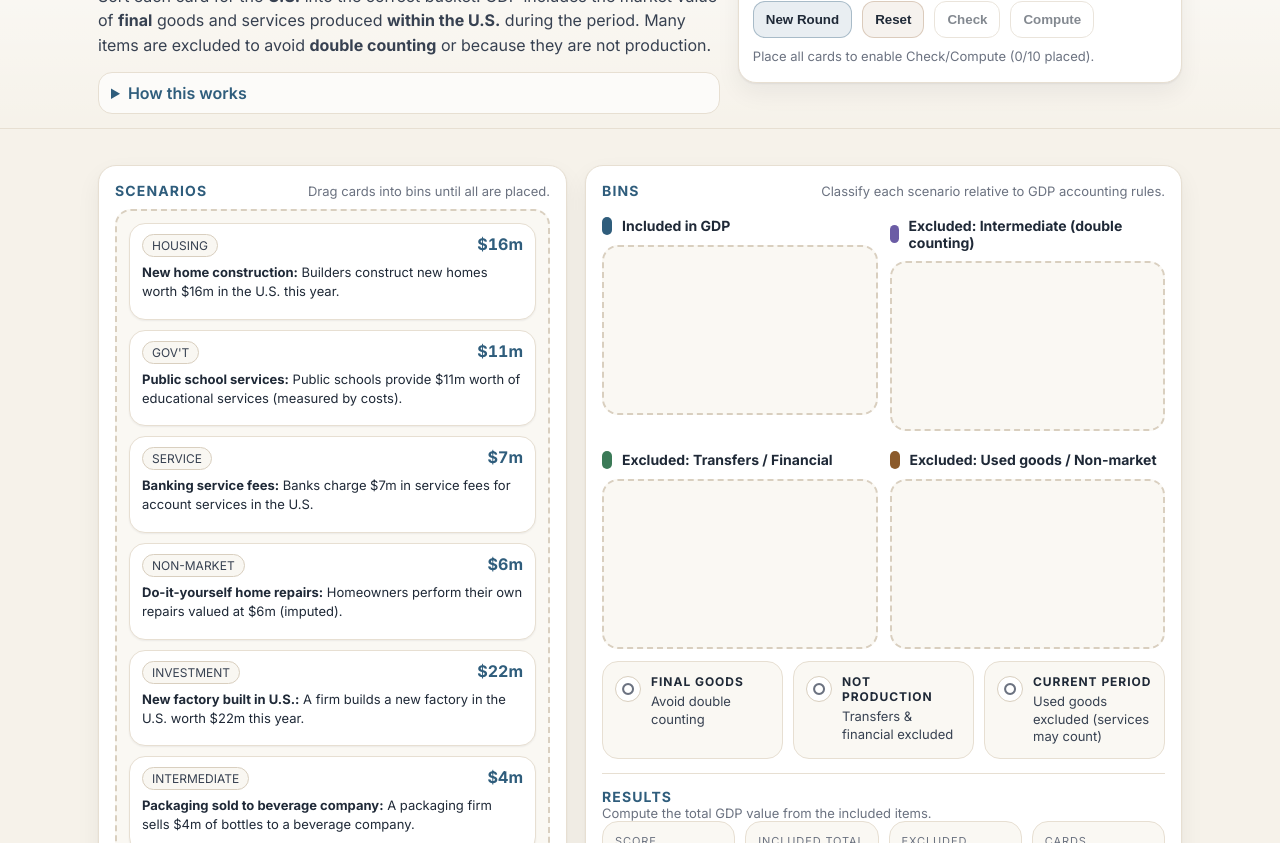
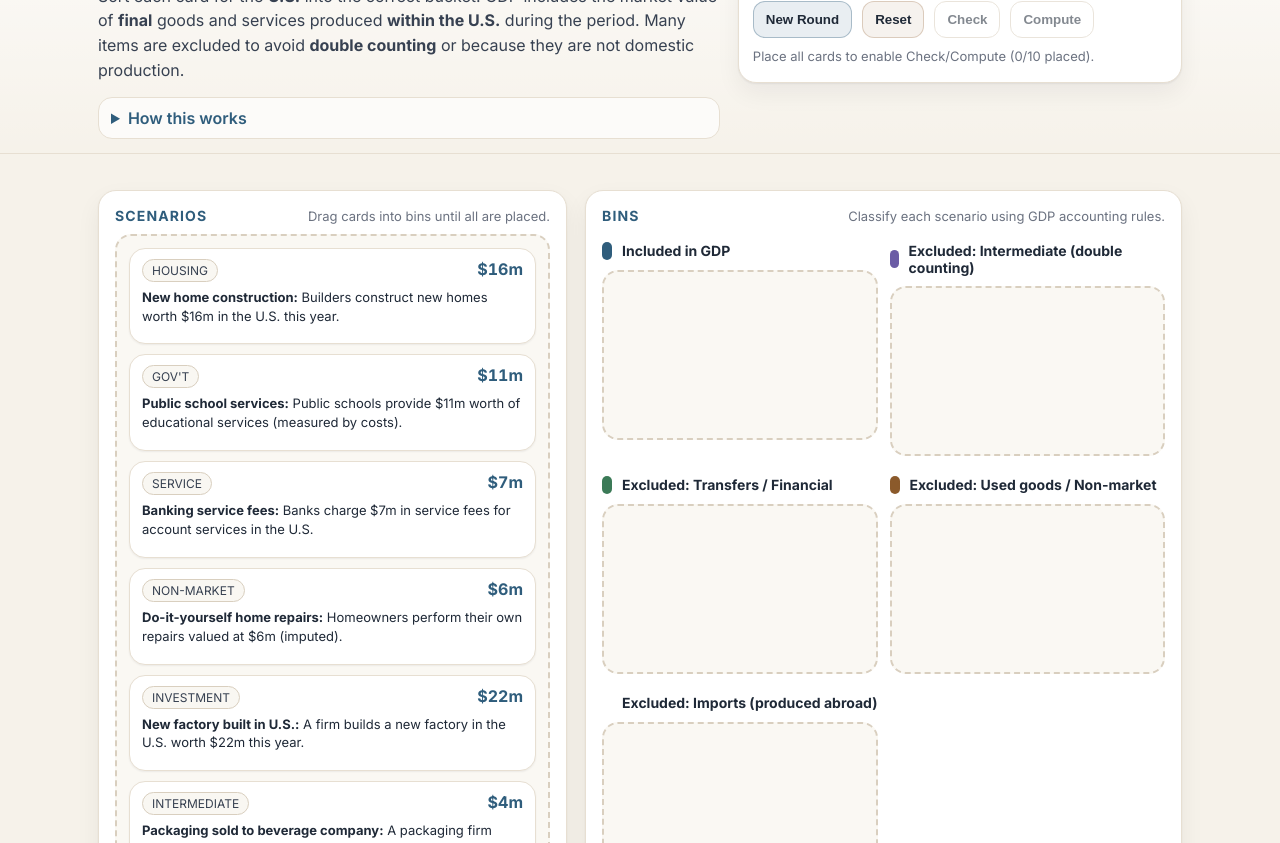
Before and after one commit to interactiveecon/whats-in-gdp, a plain HTML site: page index.html in a window 1280 px wide. Shown: the part 109-952 px from the top of the page. Drawn offline with Linux system fonts and the light colour scheme.

Commit message:
Update index.html

```diff
--- a/index.html
+++ b/index.html
@@ -22,17 +22,18 @@
         <p class="sub">
           Sort each card for the <strong>U.S.</strong> into the correct bucket.
           GDP includes the market value of <strong>final</strong> goods and services produced <strong>within the U.S.</strong>
-          during the period. Many items are excluded to avoid <strong>double counting</strong> or because they are not production.
+          during the period. Many items are excluded to avoid <strong>double counting</strong> or because they are not domestic production.
         </p>
 
         <details class="howto">
           <summary>How this works</summary>
           <div class="howto-body">
             <ul>
-              <li><strong>Included</strong>: new final goods/services produced domestically during the period (incl. investment & inventories, gov’t purchases, exports).</li>
+              <li><strong>Included</strong>: new final goods/services produced domestically during the period (incl. investment & inventories, government purchases, exports).</li>
               <li><strong>Intermediate goods</strong> are excluded to avoid double counting (value shows up in the final good).</li>
               <li><strong>Transfers & financial transactions</strong> are excluded (not payments for current production).</li>
               <li><strong>Used goods</strong> are excluded (not current production). Some <strong>services around used goods</strong> (e.g., dealer fees) are included.</li>
+              <li><strong>Imports</strong> are excluded from <em>U.S.</em> GDP because production occurs abroad (they matter for net exports, but not domestic production).</li>
             </ul>
           </div>
         </details>
@@ -81,7 +82,7 @@
     <section class="panel">
       <div class="panel-head">
         <h2>Bins</h2>
-        <p class="panel-sub">Classify each scenario relative to GDP accounting rules.</p>
+        <p class="panel-sub">Classify each scenario using GDP accounting rules.</p>
       </div>
 
       <div class="bin-grid">
@@ -116,14 +117,22 @@
           </div>
           <div id="binUSED" class="dropzone" data-bin="USED" aria-label="Used goods and non-market excluded bin"></div>
         </div>
+
+        <div class="bin">
+          <div class="bin-title">
+            <span class="bin-accent import"></span>
+            <h3>Excluded: Imports (produced abroad)</h3>
+          </div>
+          <div id="binIMP" class="dropzone" data-bin="IMP" aria-label="Imports excluded bin"></div>
+        </div>
       </div>
 
-      <!-- Polished rubric strip (same vibe) -->
+      <!-- Polished rubric strip -->
       <div class="rubric" aria-label="Core ideas checklist">
         <div class="rubric-item" id="ruleFinal">
           <span class="rubric-icon" aria-hidden="true">○</span>
           <div class="rubric-text">
-            <div class="rubric-title">Final goods</div>
+            <div class="rubric-title">Final vs intermediate</div>
             <div class="rubric-sub">Avoid double counting</div>
           </div>
         </div>
@@ -132,15 +141,15 @@
           <span class="rubric-icon" aria-hidden="true">○</span>
           <div class="rubric-text">
             <div class="rubric-title">Not production</div>
-            <div class="rubric-sub">Transfers & financial excluded</div>
+            <div class="rubric-sub">Transfers & asset trades excluded</div>
           </div>
         </div>
 
-        <div class="rubric-item" id="ruleTiming">
+        <div class="rubric-item" id="ruleDomestic">
           <span class="rubric-icon" aria-hidden="true">○</span>
           <div class="rubric-text">
-            <div class="rubric-title">Current period</div>
-            <div class="rubric-sub">Used goods excluded (services may count)</div>
+            <div class="rubric-title">Domestic production</div>
+            <div class="rubric-sub">Imports excluded from U.S. GDP</div>
           </div>
         </div>
       </div>
@@ -178,7 +187,7 @@
   <footer class="container footer">
     <div class="footer-inner">
       <div class="footer-note">GDP counts <strong>domestic</strong> production of <strong>final</strong> goods/services in the period.</div>
-      <div class="footer-note">Reuses the same soft-academic stylesheet.</div>
+      <div class="footer-note">Same soft-academic stylesheet as your other lab.</div>
     </div>
   </footer>
 
```
